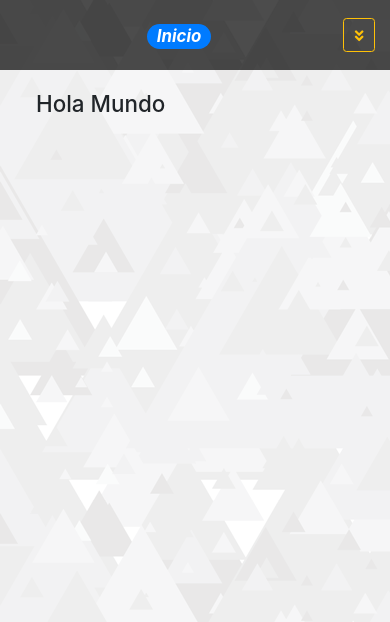
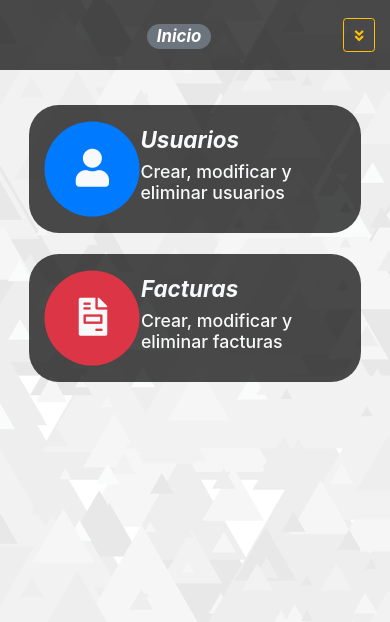
Before and after one commit to CristianFonseca03/imagen_digital, a Django app: page / in a window 390 px wide. Shown: the top 622 px of the page. Run offline with Django 3.2, Linux system fonts and the light colour scheme; a user stored in the database is signed in; parts of the project's set-up code (start-up, migrations or seed data) failed here and were passed over; some libraries are stand-ins or nearby versions.

Commit message:
Create user/home view and template

```diff
--- a/static/css/styles.css
+++ b/static/css/styles.css
@@ -75,6 +75,18 @@
     font-size: 40px;
   }
 
+  .circle-module{
+    font-family: 'Russo One', sans-serif;
+    height: 50px;
+    width: 50px;
+    border-radius: 50%;
+    font-size: 20px;
+  }
+  .cont-log-module{
+    height: 100px;
+    width: 100px;
+  }
+
   .avatar-img{
     font-family: 'Russo One', sans-serif;
     height: 40px;
@@ -86,6 +98,11 @@
   .nounderline{
     text-decoration: none !important
   }
+
+  .module-panel{
+    border-radius: 30px;
+  }
+
   /* -------------------------------------------------- CONTENT -------------------------------------------------- */
   /* -------------------------------------------------- COLORS -------------------------------------------------- */
   .bg-purple{
--- a/static/js/animations.js
+++ b/static/js/animations.js
@@ -9,3 +9,9 @@ anime({
     rotate: '1turn',
     duration: 2000,
 });
+anime({
+    targets: 'div.circle-module',
+    rotate: '1turn',
+    scale: 1.9,
+    duration: 2000,
+});
--- a/static/js/scripts.js
+++ b/static/js/scripts.js
@@ -39,9 +39,4 @@ $(document).ready(function () {
     $("#color-1").addClass(colors[randomNumber(0,5)]);
     $("#color-2").addClass(colors[randomNumber(0,5)]);
     $("#color-3").addClass(colors[randomNumber(0,5)]);
-    var i = $(window).width()
-    if (i > 768) {
-        $("#wrapper").addClass("toggled");
-    }
-
 });
--- a/templates/imagen_digital/base_home.html
+++ b/templates/imagen_digital/base_home.html
@@ -33,7 +33,7 @@
     <div id="page-content-wrapper">
         <div class="col top d-flex align-items-center justify-content-center ">
             <a href="#menu-toggle" class="btn btn-outline-warning d-none d-md-block" id="menu-toggle">
-                <i id="button-menu" class="fas fa-angle-double-left"></i>
+                <i id="button-menu" class="fas fa-angle-double-right"></i>
             </a>
             <div class="col m-3 pt-2 d-flex flex-row justify-content-center align-items-center text-center font-italic text-capitalize">
                 {% block title %}{% endblock %}
@@ -65,7 +65,7 @@
             </a>
         </div>
         <div class="container-fluid">
-            <div class="m-4">
+            <div class="m-3">
                 {% block content %}{% endblock %}
             </div>
         </div>
--- a/templates/imagen_digital/home.html
+++ b/templates/imagen_digital/home.html
@@ -2,13 +2,45 @@
 {% load static %}
 
 {% block title %}
-<h3><a href="#" class="badge badge-pill badge-primary d-none d-md-block">Inicio</a></h3>
+<h3><a href="#" class="badge badge-pill badge-secondary d-none d-md-block">Inicio</a></h3>
 {% endblock %}
 
 {% block title-2 %}
-<h1><a href="#" class="badge badge-pill badge-primary d-md-none">Inicio</a></h1>
+<h1><a href="#" class="badge badge-pill badge-secondary d-md-none">Inicio</a></h1>
 {% endblock %}
 
 {% block content %}
-<h1>Hola Mundo</h1>
+<div class="d-flex flex-row flex-wrap flex-md-nowrap justify-content-around">
+    <!-- Modulo de usuarios -->
+    <a href="{% url 'user:home'%}" class="nounderline module-panel col-12 col-md-5 top mt-4 text-light d-flex justify-content-center align-items-center justify-content-md-start"
+       id="module-link">
+        <div class="cont-log-module m-3 d-flex justify-content-center flex-column align-items-center">
+            <div class="circle-module p-2 bg-primary m-1 d-flex justify-content-center flex-column text-center">
+                <i class="fas fa-user"></i>
+            </div>
+        </div>
+        <div>
+            <h1 class="font-italic text-capitalize font-weight-bold d-md-none">Usuarios</h1>
+            <h3 class="d-md-none">Crear, modificar y eliminar usuarios</h3>
+            <h2 class="font-italic text-capitalize font-weight-bold d-none d-md-block">Usuarios</h2>
+            <h4 class="d-none d-md-block">Crear, modificar y eliminar usuarios</h4>
+        </div>
+    </a>
+    <!-- Modulo de usuarios -->
+    <!-- Modulo de Facturas -->
+    <a href="" class="nounderline module-panel col-12 col-md-5 top mt-4 text-light d-flex justify-content-center align-items-center justify-content-md-start">
+        <div class="cont-log-module m-3 d-flex justify-content-center flex-column align-items-center">
+            <div class="circle-module p-2 bg-danger m-1 d-flex justify-content-center flex-column text-center">
+                <i class="fas fa-file-invoice"></i>
+            </div>
+        </div>
+        <div>
+            <h1 class="font-italic text-capitalize font-weight-bold d-md-none">Facturas</h1>
+            <h3 class="d-md-none">Crear, modificar y eliminar facturas</h3>
+            <h2 class="font-italic text-capitalize font-weight-bold d-none d-md-block">Facturas</h2>
+            <h4 class="d-none d-md-block">Crear, modificar y eliminar facturas</h4>
+        </div>
+    </a>
+    <!-- Modulo de Facturas -->
+</div>
 {% endblock %}
--- a/users/urls.py
+++ b/users/urls.py
@@ -1,9 +1,10 @@
 from django.urls import path
 from users import views
-from users.views import UserDetailView
+from users.views import UserDetailView,Home_view
 
 app_name='users'
 urlpatterns = [
+    path(route='', view=Home_view.as_view(), name='home'),
     path(route='login/', view=views.login_view, name='login'),
     path(route='logout/', view=views.logout_view, name='logout'),
     path(route='<str:username>/', view=UserDetailView.as_view(), name='detail'),
--- a/users/views.py
+++ b/users/views.py
@@ -1,6 +1,6 @@
 from django.contrib.auth import authenticate, login, logout
 from django.shortcuts import render,redirect
-from django.views.generic import DetailView
+from django.views.generic import DetailView,TemplateView
 from django.contrib.auth.mixins import LoginRequiredMixin
 from django.contrib.auth.decorators import login_required
 
@@ -32,3 +32,7 @@ class UserDetailView(LoginRequiredMixin,DetailView):
     slug_field = "username"
     slug_url_kwarg = "username"
     queryset = User.objects.all()
+
+class Home_view(LoginRequiredMixin,TemplateView):
+    """Home view from users module."""
+    template_name = 'users/home.html'
```
Also changed, not shown: templates/users/home.html (added, +90 -0 lines), db.sqlite3.
